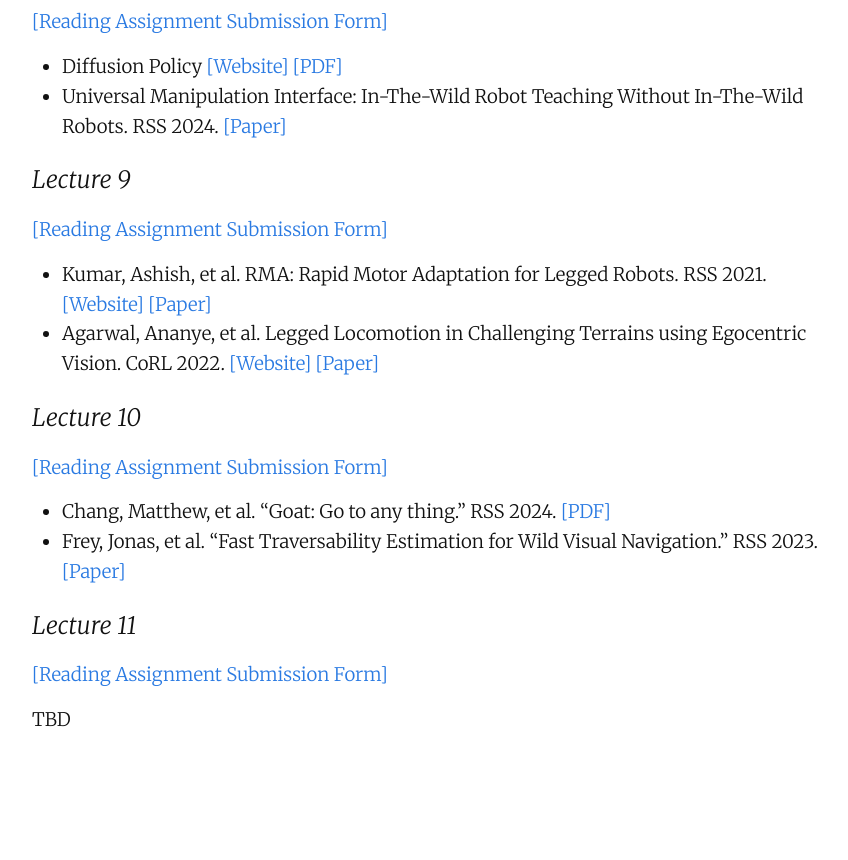
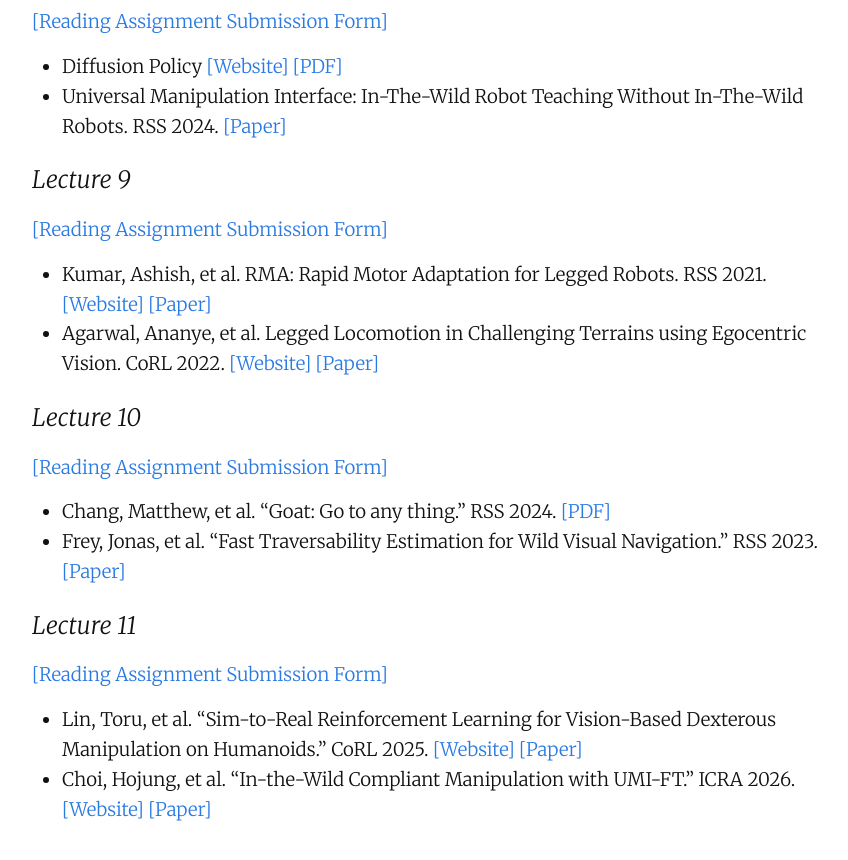
Before and after one commit to robots-that-learn/robots-that-learn.github.io, a Jekyll site: the page built from index.md, in a window 1280 px wide and 900 px high, scrolled down 6411 px. Shown: the top 860 px of the window, without its empty margins (208-1056 px from the left). Built offline with Jekyll 4.4.1, drawn with Linux system fonts in a browser that asks for light colours; our own code applies the rules of GitHub Pages for plain Markdown files; before the commit the page ends 7221 px from its top, so only the background shows below that.

Commit message:
Update Lecture 11 with new reading assignments
Added reading assignments for Lecture 11.

```diff
--- a/index.md
+++ b/index.md
@@ -197,7 +197,8 @@ In advance of lecture 2B, students should try to familiarize themselves with how
 ### Lecture 11
 [[Reading Assignment Submission Form]](https://forms.gle/wPegg5ct6uHQgwKA6)
 
-TBD
+- Lin, Toru, et al. "Sim-to-Real Reinforcement Learning for Vision-Based Dexterous Manipulation on Humanoids." CoRL 2025. [[Website]](https://toruowo.github.io/recipe/) [[Paper]](https://toruowo.github.io/recipe/assets/recipe.pdf)
+- Choi, Hojung, et al. "In-the-Wild Compliant Manipulation with UMI-FT." ICRA 2026. [[Website]](https://umi-ft.github.io/) [[Paper]](https://arxiv.org/pdf/2601.09988)
 
 
 <!--
```
